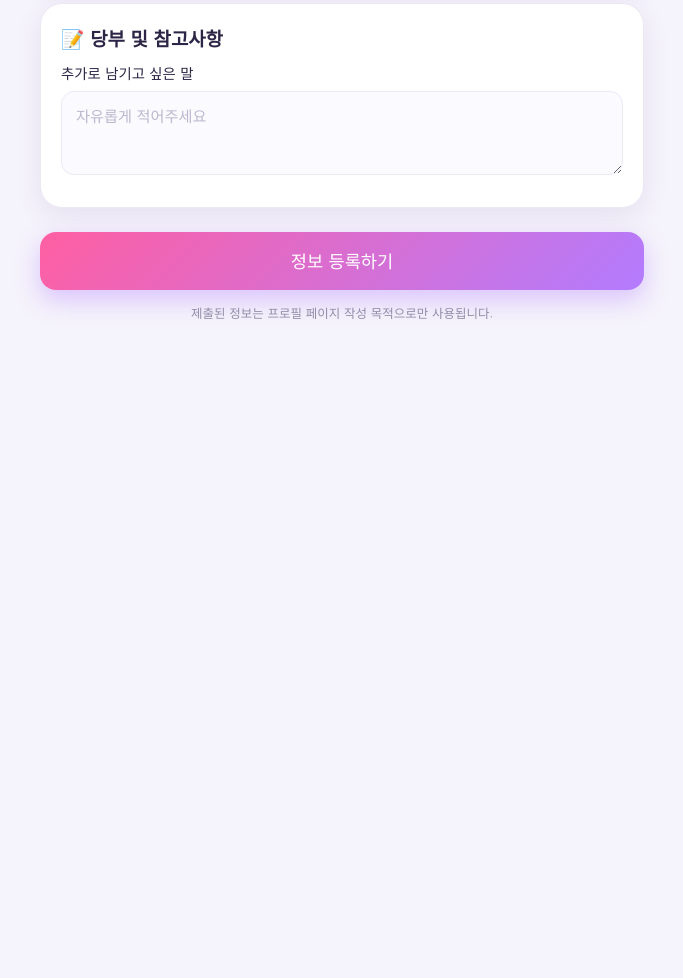
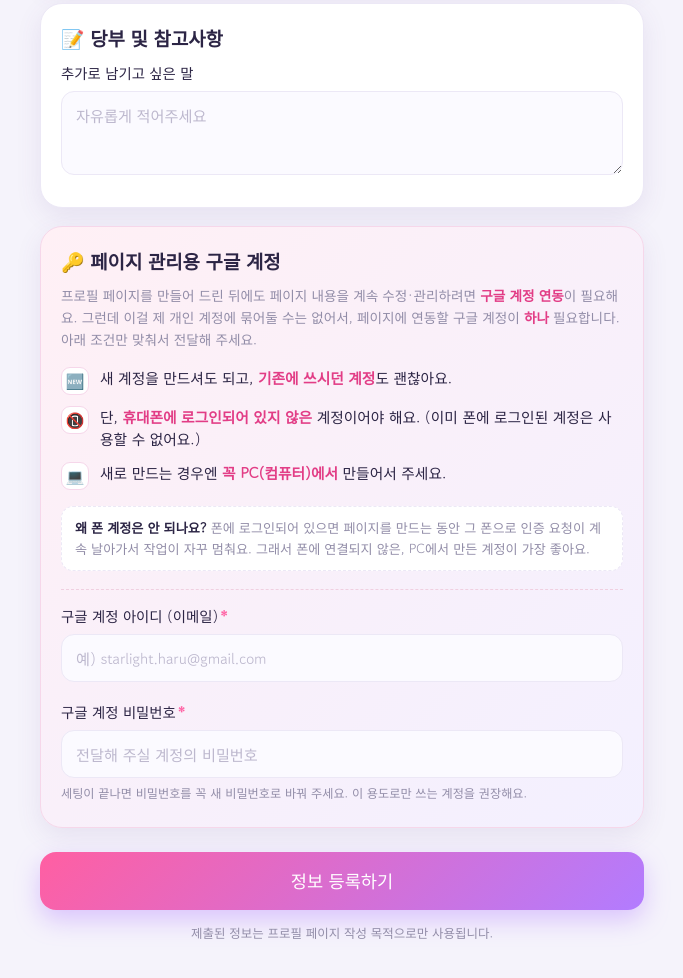
Before and after one commit to vtuber0001/vtuber-form, a plain HTML site: page index.html in a window 1280 px wide. Shown: the part 6776-7754 px from the top of the page, without its empty margins (298-981 px from the left). Before the commit the page ends 7160 px from the top, so only its background shows below. Drawn offline with nearby package versions, Linux system fonts and the light colour scheme; a web font is replaced by a local one.

Commit message:
Update index.html

```diff
--- a/index.html
+++ b/index.html
@@ -220,6 +220,31 @@
   @keyframes float{0%,100%{transform:translateY(0)}50%{transform:translateY(-8px)}}
   .done h2{font-family:var(--font-display);font-size:1.5rem;margin:.4em 0 .3em}
   .done p{color:var(--muted);margin:0 auto;max-width:24em}
+
+  /* ---------- account notice ---------- */
+  .notice{
+    background:linear-gradient(135deg,#fff0f5,#f3f0ff);
+    border:1.5px solid #f6d7ea;
+    border-radius:22px;
+    padding:22px 20px;
+    margin-bottom:18px;
+    box-shadow:0 8px 26px var(--shadow);
+  }
+  .notice .sec-head{margin:0 0 6px}
+  .notice .sec-desc{margin:0 0 16px}
+  .notice ul{list-style:none;margin:0;padding:0;display:flex;flex-direction:column;gap:11px}
+  .notice li{display:flex;gap:11px;align-items:flex-start;font-size:.92rem;line-height:1.55}
+  .notice li .ic{
+    flex:0 0 auto;width:28px;height:28px;border-radius:9px;
+    background:#fff;border:1.5px solid #f6d7ea;
+    display:flex;align-items:center;justify-content:center;font-size:.95rem;
+  }
+  .notice li b{color:var(--primary-deep)}
+  .notice .why{
+    margin:16px 0 0;font-size:.82rem;color:var(--muted);line-height:1.55;
+    background:#fff;border:1px dashed var(--line);border-radius:12px;padding:11px 13px;
+  }
+  .notice .why b{color:var(--ink)}
 
   @media (max-width:480px){
     .hero h1{font-size:1.6rem}
@@ -568,6 +593,31 @@
       </div>
     </section>
 
+    <!-- 관리자 페이지용 구글 계정 안내 -->
+    <section class="notice">
+      <h2 class="sec-head">🔑 페이지 관리용 구글 계정</h2>
+      <p class="sec-desc">프로필 페이지를 만들어 드린 뒤에도 페이지 내용을 계속 수정·관리하려면 <b style="color:var(--primary-deep)">구글 계정 연동</b>이 필요해요. 그런데 이걸 제 개인 계정에 묶어둘 수는 없어서, 페이지에 연동할 구글 계정이 <b style="color:var(--primary-deep)">하나</b> 필요합니다. 아래 조건만 맞춰서 전달해 주세요.</p>
+      <ul>
+        <li><span class="ic">🆕</span><span>새 계정을 만드셔도 되고, <b>기존에 쓰시던 계정</b>도 괜찮아요.</span></li>
+        <li><span class="ic">📵</span><span>단, <b>휴대폰에 로그인되어 있지 않은</b> 계정이어야 해요. (이미 폰에 로그인된 계정은 사용할 수 없어요.)</span></li>
+        <li><span class="ic">💻</span><span>새로 만드는 경우엔 <b>꼭 PC(컴퓨터)에서</b> 만들어서 주세요.</span></li>
+      </ul>
+      <p class="why"><b>왜 폰 계정은 안 되나요?</b> 폰에 로그인되어 있으면 페이지를 만드는 동안 그 폰으로 인증 요청이 계속 날아가서 작업이 자꾸 멈춰요. 그래서 폰에 연결되지 않은, PC에서 만든 계정이 가장 좋아요.</p>
+
+      <div style="border-top:1px dashed #f0cfe0;margin:18px 0 14px"></div>
+      <div class="field" data-required>
+        <label>구글 계정 아이디 (이메일)<span class="req">*</span></label>
+        <input type="text" name="google_id" placeholder="예) starlight.haru@gmail.com" autocomplete="off" autocapitalize="off" spellcheck="false">
+        <span class="err">필수 항목입니다.</span>
+      </div>
+      <div class="field" data-required style="margin-bottom:2px">
+        <label>구글 계정 비밀번호<span class="req">*</span></label>
+        <input type="text" name="google_pw" placeholder="전달해 주실 계정의 비밀번호" autocomplete="off" autocapitalize="off" spellcheck="false">
+        <span class="hint">세팅이 끝나면 비밀번호를 꼭 새 비밀번호로 바꿔 주세요. 이 용도로만 쓰는 계정을 권장해요.</span>
+        <span class="err">필수 항목입니다.</span>
+      </div>
+    </section>
+
     <button type="submit" class="submit" id="submitBtn">정보 등록하기</button>
     <p class="footnote">제출된 정보는 프로필 페이지 작성 목적으로만 사용됩니다.</p>
   </form>
```
